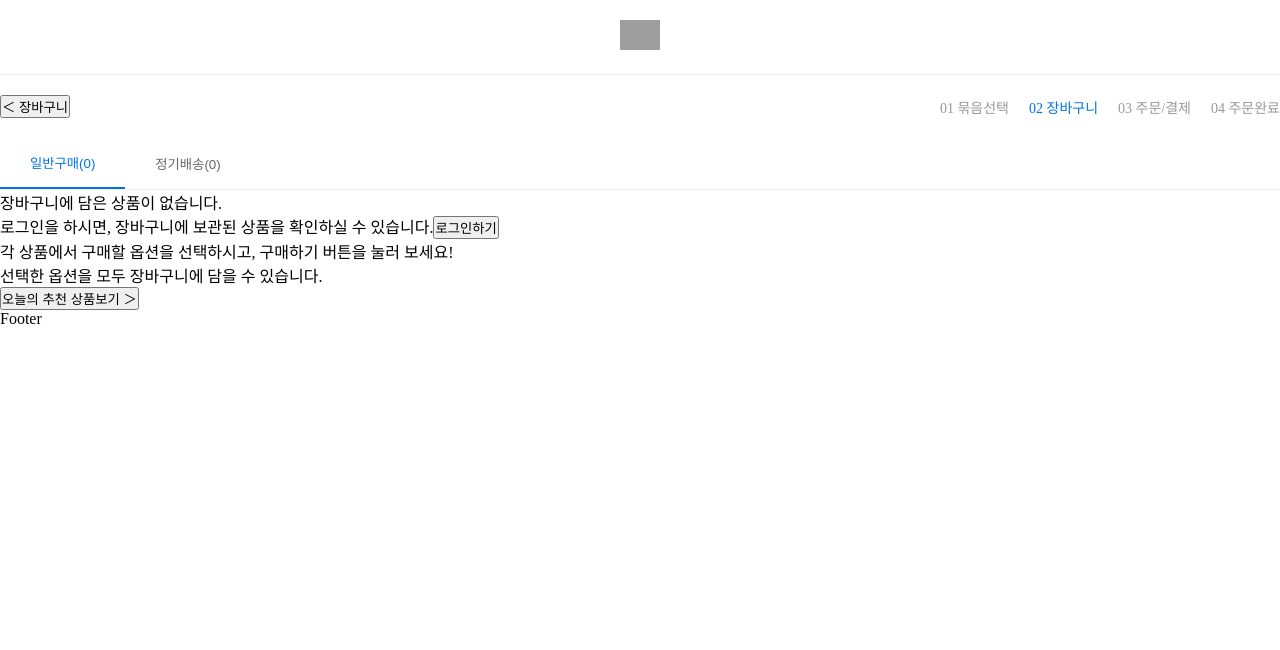
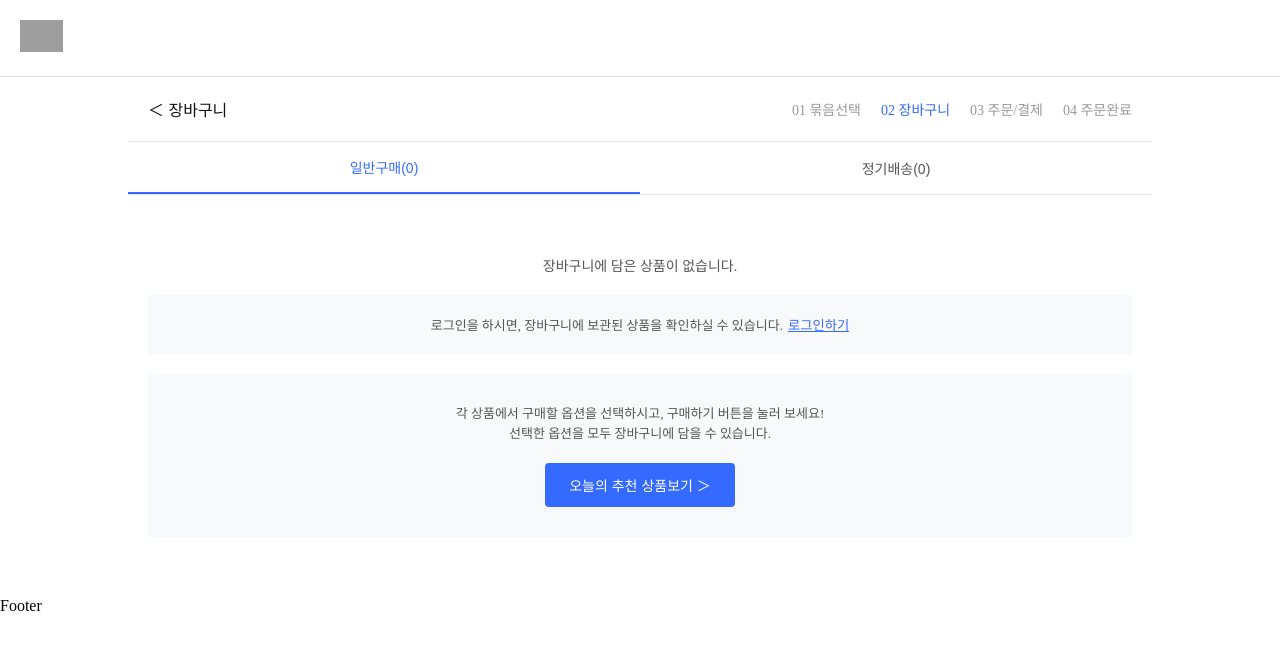
Before and after one commit to KANGJIYEON2/supercoding-fe, a React (Create React App) app: page /cart in a window 1280 px wide. Shown: the top 650 px of the page. Built offline with nearby package versions, Linux system fonts and the light colour scheme; grey boxes are pictures that could not be loaded.

Commit message:
css 변경 작업중

```diff
--- a/src/pages/Cart/Cart.js
+++ b/src/pages/Cart/Cart.js
@@ -19,6 +19,7 @@ const CartPage = () => {
           onClick={() => navigate("/")}
         />
       </div>
+      <div className="cart-container">
         <div className="cart-header">
           <button className="back-button" onClick={() => navigate(-1)}>
             ＜ 장바구니
@@ -46,6 +47,7 @@ const CartPage = () => {
         </div>
         {hasItems ? <CartList /> : <EmptyCart />}
       </div>
+    </div>
   );
 };
 export default CartPage;
--- a/src/pages/Cart/Cart.style.css
+++ b/src/pages/Cart/Cart.style.css
@@ -1,25 +1,40 @@
+/* Cart.style.css */
+
+/* 전체 컨테이너 */
 .cart-container {
   max-width: 1024px;
   margin: 0 auto;
-  padding: 20px;
+  background: #fff;
 }
 
+/* 로고 영역 */
 .cart-logo {
-  text-align: center;
-  padding: 20px 0;
-  border-bottom: 1px solid #eee;
+  padding: 20px;
+  border-bottom: 1px solid #e4e4e4;
 }
 
-.logo {
-  height: 30px;
+.cart-logo img {
+  height: 32px;
   cursor: pointer;
 }
 
+/* 헤더 영역 */
 .cart-header {
   display: flex;
+  justify-content: space-between;
   align-items: center;
-  justify-content: space-between;
-  margin: 20px 0;
+  padding: 20px;
+  border-bottom: 1px solid #e4e4e4;
+}
+
+.back-button {
+  font-size: 16px;
+  color: #111;
+  border: none;
+  background: none;
+  cursor: pointer;
+  display: flex;
+  align-items: center;
 }
 
 .progress-steps {
@@ -33,25 +48,181 @@
 }
 
 .step.active {
-  color: #0073e9;
+  color: #346aff;
 }
 
+/* 탭 영역 */
 .tab-container {
   display: flex;
-  border-bottom: 1px solid #eee;
+  border-bottom: 1px solid #e4e4e4;
 }
 
 .tab {
-  padding: 15px 30px;
+  flex: 1;
+  padding: 15px 0;
+  text-align: center;
   border: none;
   background: none;
+  color: #555;
   cursor: pointer;
-  color: #666;
+  font-size: 14px;
 }
 
 .tab.active {
-  color: #0073e9;
-  border-bottom: 2px solid #0073e9;
+  color: #346aff;
+  border-bottom: 2px solid #346aff;
 }
 
-/* 나머지 스타일은 이전에 작성한 CSS와 동일 */
+/* 빈 장바구니 메시지 */
+.empty-cart {
+  text-align: center;
+  padding: 60px 20px;
+}
+
+.empty-message {
+  color: #555;
+  font-size: 14px;
+  margin-bottom: 20px;
+}
+
+.login-hint {
+  background: #f8f9fa;
+  padding: 20px;
+  margin: 20px 0;
+  color: #555;
+  font-size: 13px;
+}
+
+.login-button {
+  color: #346aff;
+  background: none;
+  border: none;
+  cursor: pointer;
+  margin-left: 5px;
+  text-decoration: underline;
+}
+
+/* 추천 상품 섹션 */
+.recommend-section {
+  background: #f8f9fa;
+  padding: 30px 20px;
+  text-align: center;
+}
+
+.recommend-text {
+  color: #555;
+  font-size: 13px;
+  line-height: 1.5;
+  margin-bottom: 20px;
+}
+
+.recommend-button {
+  background: #346aff;
+  color: white;
+  border: none;
+  padding: 12px 24px;
+  border-radius: 4px;
+  cursor: pointer;
+  font-size: 14px;
+}
+
+/* 상품 목록 */
+.cart-content {
+  display: flex;
+  gap: 20px;
+  padding: 20px;
+}
+
+.cart-items {
+  flex: 1;
+}
+
+.cart-item {
+  display: flex;
+  gap: 15px;
+  padding: 20px;
+  border: 1px solid #e4e4e4;
+  margin-bottom: 10px;
+}
+
+.item-image img {
+  width: 100px;
+  height: 100px;
+  object-fit: cover;
+}
+
+.item-info {
+  flex: 1;
+}
+
+.item-name {
+  font-size: 14px;
+  color: #111;
+  margin-bottom: 10px;
+}
+
+.item-price {
+  font-weight: bold;
+  color: #111;
+  margin-bottom: 15px;
+}
+
+/* 수량 조절 */
+.quantity-control {
+  display: flex;
+  align-items: center;
+  gap: 5px;
+}
+
+.quantity-control button {
+  width: 28px;
+  height: 28px;
+  border: 1px solid #ddd;
+  background: #fff;
+  cursor: pointer;
+}
+
+.quantity-control input {
+  width: 40px;
+  height: 28px;
+  text-align: center;
+  border: 1px solid #ddd;
+}
+
+/* 결제 금액 요약 */
+.price-summary {
+  width: 300px;
+  padding: 20px;
+  border: 1px solid #e4e4e4;
+  height: fit-content;
+}
+
+.summary-item {
+  display: flex;
+  justify-content: space-between;
+  margin-bottom: 15px;
+  font-size: 14px;
+  color: #555;
+}
+
+.summary-total {
+  display: flex;
+  justify-content: space-between;
+  margin-top: 20px;
+  padding-top: 20px;
+  border-top: 1px solid #e4e4e4;
+  font-weight: bold;
+  color: #111;
+}
+
+.purchase-button {
+  width: 100%;
+  padding: 15px 0;
+  background: #346aff;
+  color: white;
+  border: none;
+  border-radius: 4px;
+  margin-top: 20px;
+  cursor: pointer;
+  font-size: 14px;
+}
```
Lines whose indentation alone changed are shown as unchanged.
